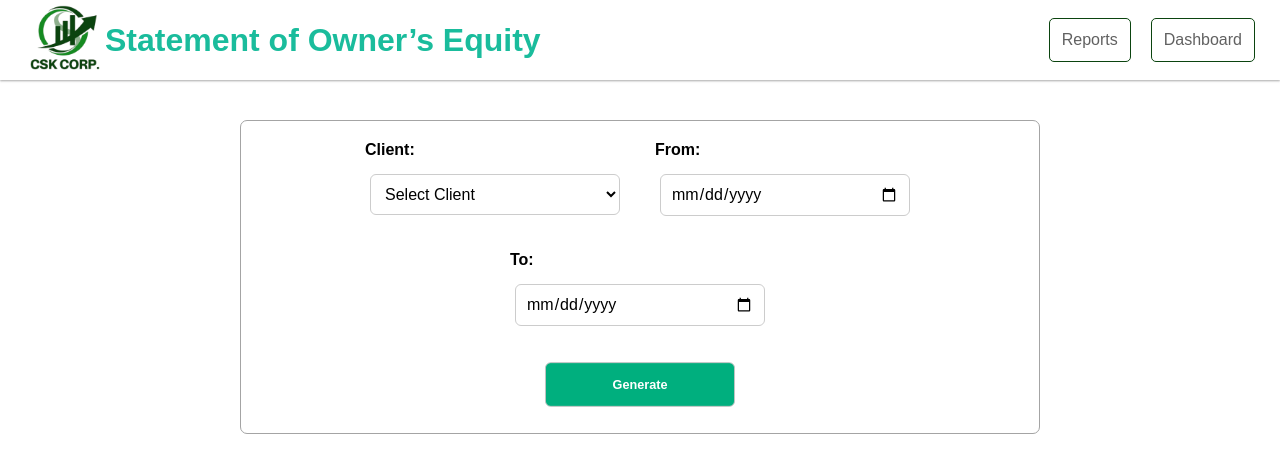
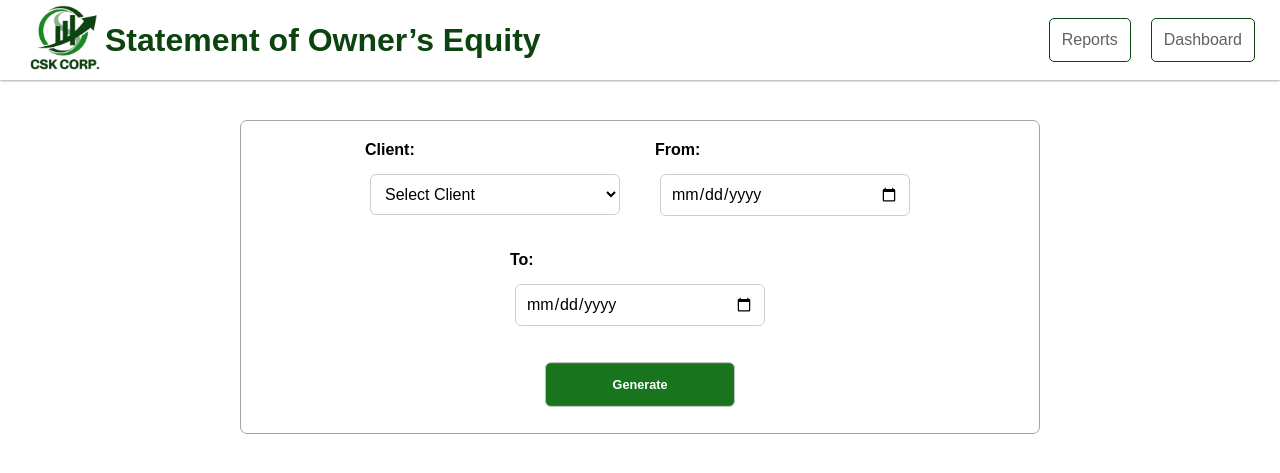
Before and after one commit to Ishtabalern/csk, a PHP site: page /reports/owners_equity.php in a window 1280 px wide. Shown: the top 473 px of the page. Run offline with PHP 8.4, Linux system fonts and the light colour scheme; the visitor is signed in with stand-in values (Sample User, id 1); tables that the repository leaves empty or names only in its code hold one stand-in row (values such as "Sample post").

Commit message:
6/5/25
change color btns

```diff
--- a/receipts/add.css
+++ b/receipts/add.css
@@ -79,14 +79,14 @@ button[type="submit"] {
     background-color: #fff;
     color: #616161;
     font-size: 16px;
-    border: 1px solid #1ABC9C;
+    border: 1px solid #0B440F;
     border-radius: 5px;
     cursor: pointer;
     transition: background-color 0.3s ease, color 0.3s ease;
 }
 
 button[type="submit"]:hover {
-    background-color: #1ABC9C;
+    background-color: #0B440F;
     color: #fff;
 }
 
--- a/receipts/scan.php
+++ b/receipts/scan.php
@@ -161,7 +161,8 @@ $result = $stmt->get_result();
                                 No Image
                             <?php endif; ?>
                         </td>
-                        <td><button class="edit-btn">Edit</button></td>
+                     <td style="text-align: center; vertical-align: middle;"><button class="edit-btn">Edit</button></td>
+
                     </tr>
                 <?php endwhile; ?>
             <?php else: ?>
--- a/reports/owners_equity.php
+++ b/reports/owners_equity.php
@@ -152,7 +152,7 @@ if (!empty($client_id)) {
 <div class="topbar-container">
     <div class="header">
         <img src="../imgs/csk_logo.png" alt="">
-        <h1 style="color: #1ABC9C">Statement of Owner’s Equity</h1>
+        <h1 style="color: #0B440F">Statement of Owner’s Equity</h1>
     </div>
 
     <div class="btn">
--- a/reports/trial_balance.php
+++ b/reports/trial_balance.php
@@ -84,7 +84,7 @@ $dashboard_link = ($_SESSION['role'] === 'admin') ? '../admin/reports/view_repor
     <div class="topbar-container">
         <div class="header">
             <img src="../imgs/csk_logo.png" alt="">
-            <h1 style="color:#1ABC9C">Trial Balance Report</h1>
+            <h1 style="color:#0B440F">Trial Balance Report</h1>
         </div>
 
         <div class="btn">
--- a/styles/reports/balance_sheet.css
+++ b/styles/reports/balance_sheet.css
@@ -60,7 +60,7 @@
     width: 200px;
     padding: 15px 0;
     border-radius: 6px;
-    background-color: #00AF7E;
+    background-color: #18751e;
     color: #FFF;
     font-weight: bold;
     border: 1px solid #c3c3c3;
--- a/styles/reports/category_summary.css
+++ b/styles/reports/category_summary.css
@@ -71,7 +71,7 @@
    width: 200px;
    padding: 15px 0;
    border-radius: 6px;
-   background-color: #00AF7E;
+   background-color: #18751e;
    color: #FFF;
    font-weight: bold;
    border: 1px solid #c3c3c3;
--- a/styles/reports/income_statement.css
+++ b/styles/reports/income_statement.css
@@ -66,7 +66,7 @@
    width: 200px;
    padding: 15px 0;
    border-radius: 6px;
-   background-color: #00AF7E;
+   background-color: #18751e;
    color: #FFF;
    font-weight: bold;
    border: 1px solid #c3c3c3;
--- a/styles/reports/owners_equity.css
+++ b/styles/reports/owners_equity.css
@@ -61,7 +61,7 @@ font-family: Arial, sans-serif;
     width: 200px;
     padding: 15px 0;
     border-radius: 6px;
-    background-color: #00AF7E;
+    background-color: #18751e;
     color: #FFF;
     font-weight: bold;
     border: 1px solid #c3c3c3;
--- a/styles/reports/trial_balance.css
+++ b/styles/reports/trial_balance.css
@@ -60,7 +60,7 @@ width: 250px; /* ➡ fixed width para same lahat ng input */
 width: 200px;
 padding: 15px 0;
 border-radius: 6px;
-background-color: #00AF7E;
+background-color: #18751e;
 color: #FFF;
 font-weight: bold;
 border: 1px solid #c3c3c3;
```
Also changed, not shown: receipts/view.css (+16 -0 lines).
